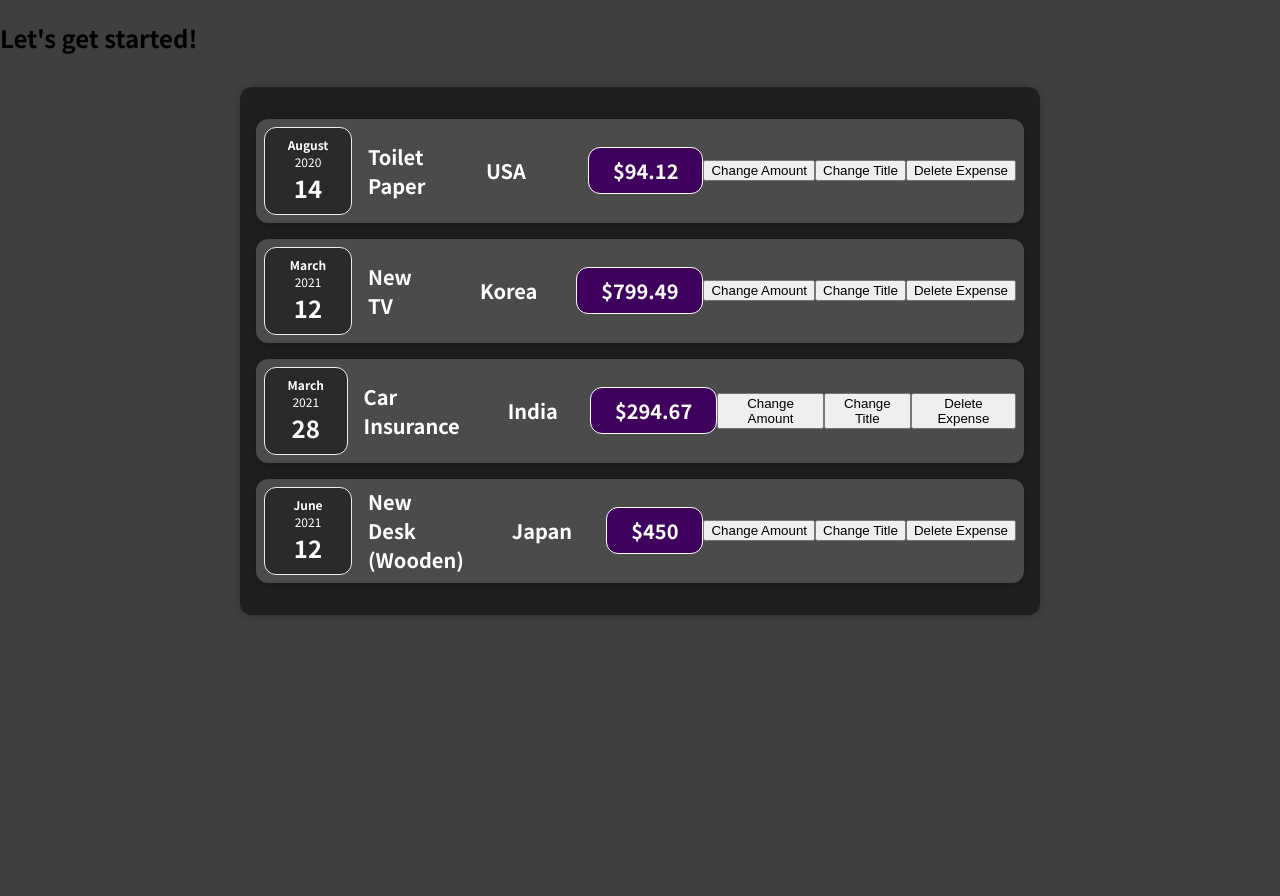
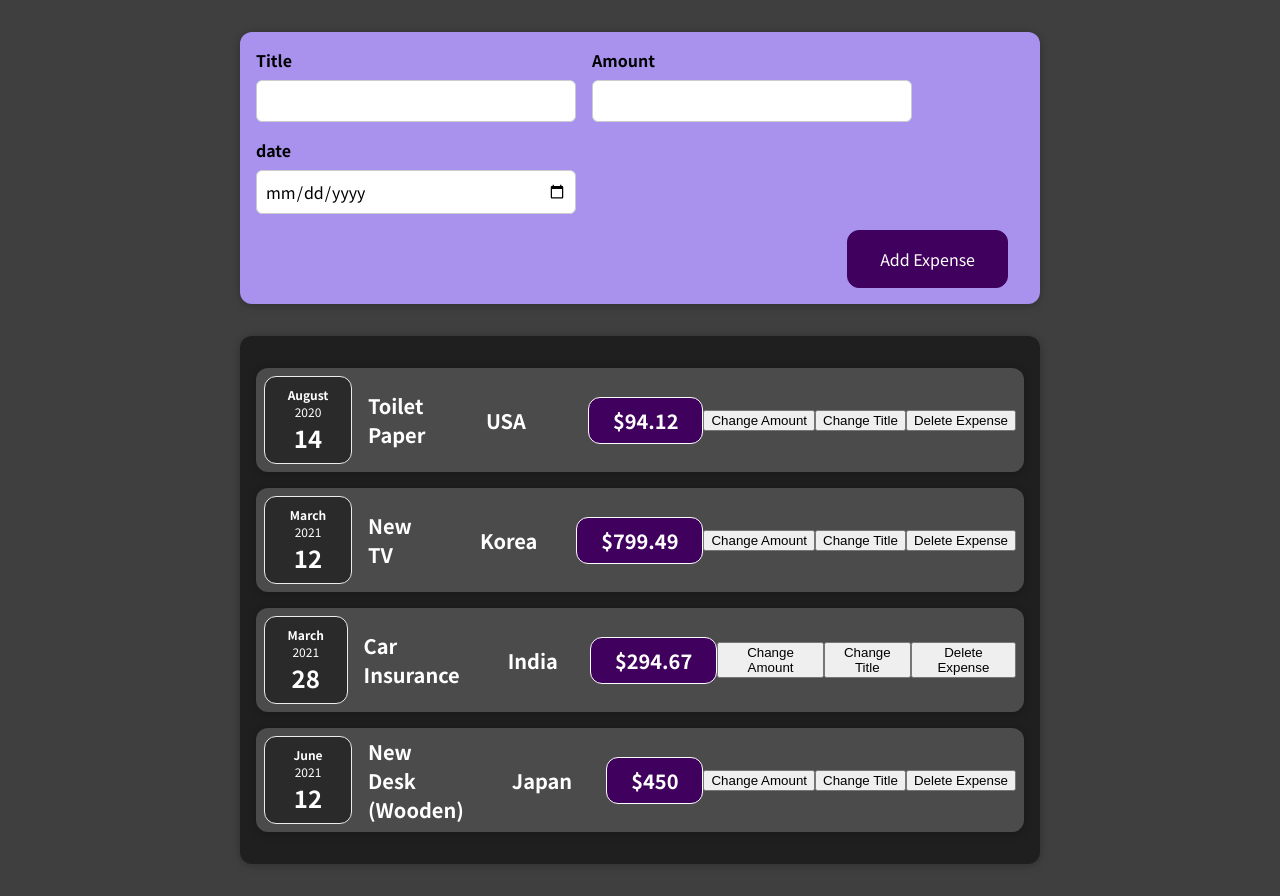
Before and after one commit to prakharsinghal311/01-starting-setup, a React (Create React App) app: page / in a window 1280 px wide. Before the commit the page ends 800 px from the top, so only its background shows below. Built offline with nearby package versions, Linux system fonts and the light colour scheme.

Commit message:
creating expense form component

```diff
--- a/src/App.js
+++ b/src/App.js
@@ -1,5 +1,6 @@
 import React from "react";
 import Expenses from "./components/Expenses/Expenses";
+import NewExpense from "./components/NewExpense/NewExpense";
 const App = () => {
   const expenses = [
     {
@@ -41,7 +42,7 @@
 
   return (
     <div>
-      <h2>Let's get started!</h2>
+      <NewExpense />
       <Expenses expenseItems={expenses} />
     </div>
   );
--- /dev/null
+++ b/src/components/NewExpense/ExpenseForm.css
@@ -0,0 +1,26 @@
+.new-expense__controls {
+  display: flex;
+  flex-wrap: wrap;
+  gap: 1rem;
+  margin-bottom: 1rem;
+  text-align: left;
+}
+
+.new-expense__control label {
+  font-weight: bold;
+  margin-bottom: 0.5rem;
+  display: block;
+}
+
+.new-expense__control input {
+  font: inherit;
+  padding: 0.5rem;
+  border-radius: 6px;
+  border: 1px solid #ccc;
+  width: 20rem;
+  max-width: 100%;
+}
+
+.new-expense__actions {
+  text-align: right;
+}
--- /dev/null
+++ b/src/components/NewExpense/ExpenseForm.js
@@ -0,0 +1,31 @@
+import React from "react";
+
+import "./ExpenseForm.css";
+const ExpenseForm = () => {
+  const titleChangeHandler = (event) => {
+    console.log(event.target.value);
+  };
+  return (
+    <form>
+      <div className="new-expense__controls">
+        <div className="new-expense__control">
+          <label>Title</label>
+          <input type="text" onChange={titleChangeHandler} />
+        </div>
+        <div className="new-expense__control">
+          <label>Amount</label>
+          <input type="number" min="0.01" step="0.01" />
+        </div>
+        <div className="new-expense__control">
+          <label>date</label>
+          <input type="date" min="2023-02-22" max="2024-12-31" />
+        </div>
+      </div>
+      <div className="new-expense__actions">
+        <button type="submit">Add Expense</button>
+      </div>
+    </form>
+  );
+};
+
+export default ExpenseForm;
--- /dev/null
+++ b/src/components/NewExpense/NewExpense.css
@@ -0,0 +1,38 @@
+.new-expense {
+  background-color: #a892ee;
+  padding: 1rem;
+  margin: 2rem auto;
+  width: 50rem;
+  max-width: 95%;
+  border-radius: 12px;
+  text-align: center;
+  box-shadow: 0 1px 8px rgba(0, 0, 0, 0.25);
+}
+
+.new-expense button {
+  font: inherit;
+  cursor: pointer;
+  padding: 1rem 2rem;
+  border: 1px solid #40005d;
+  background-color: #40005d;
+  color: white;
+  border-radius: 12px;
+  margin-right: 1rem;
+}
+
+.new-expense button:hover,
+.new-expense button:active {
+  background-color: #510674;
+  border-color: #510674;
+}
+
+.new-expense button.alternative {
+  color: #220131;
+  border-color: transparent;
+  background-color: transparent;
+}
+
+.new-expense button.alternative:hover,
+.new-expense button.alternative:active {
+  background-color: #ddb3f8;
+}
--- /dev/null
+++ b/src/components/NewExpense/NewExpense.js
@@ -0,0 +1,13 @@
+import React from "react";
+import "./NewExpense.css";
+import ExpenseForm from "./ExpenseForm";
+
+function NewExpense() {
+  return (
+    <div className="new-expense">
+      <ExpenseForm />
+    </div>
+  );
+}
+
+export default NewExpense;
```
